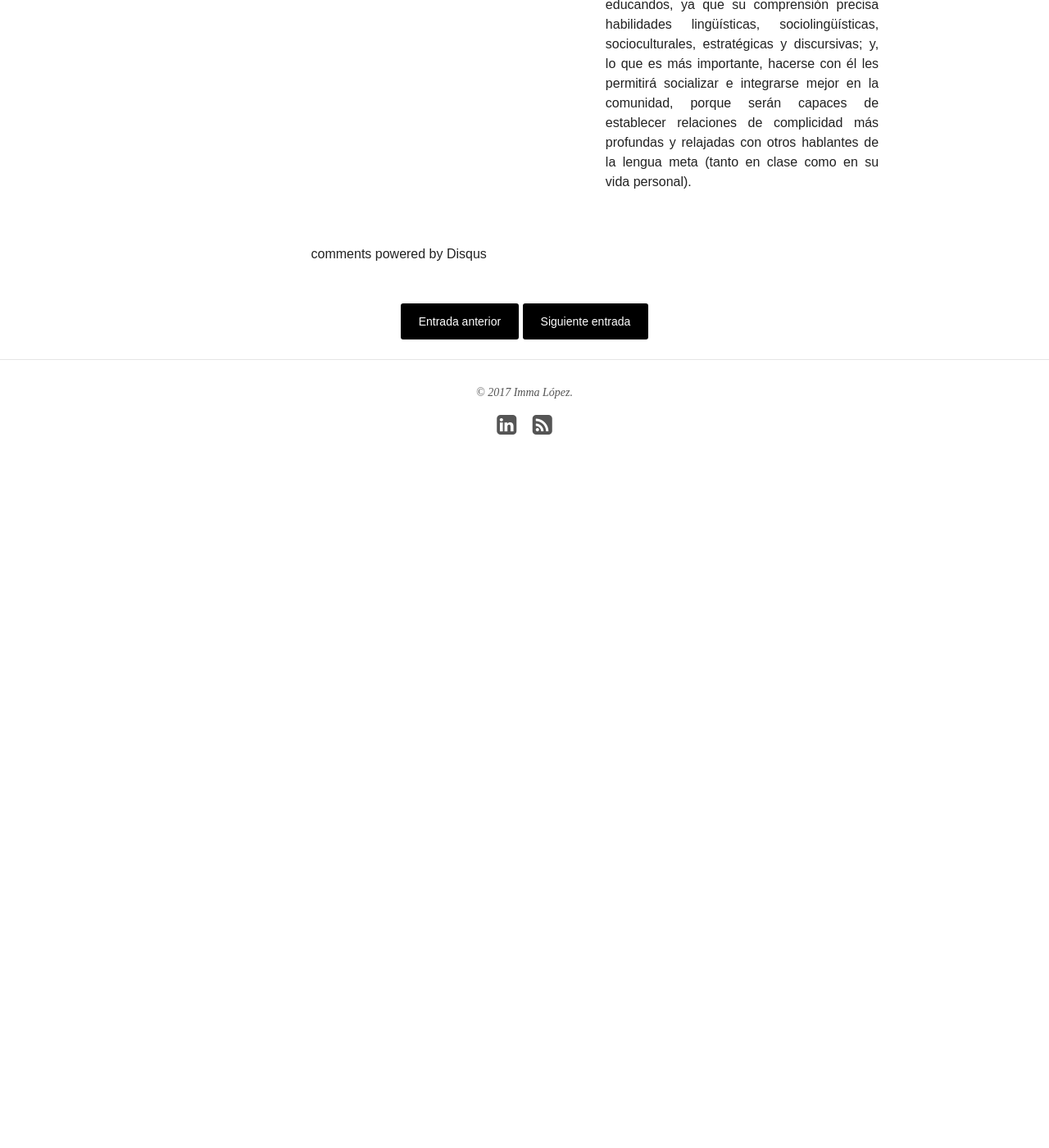
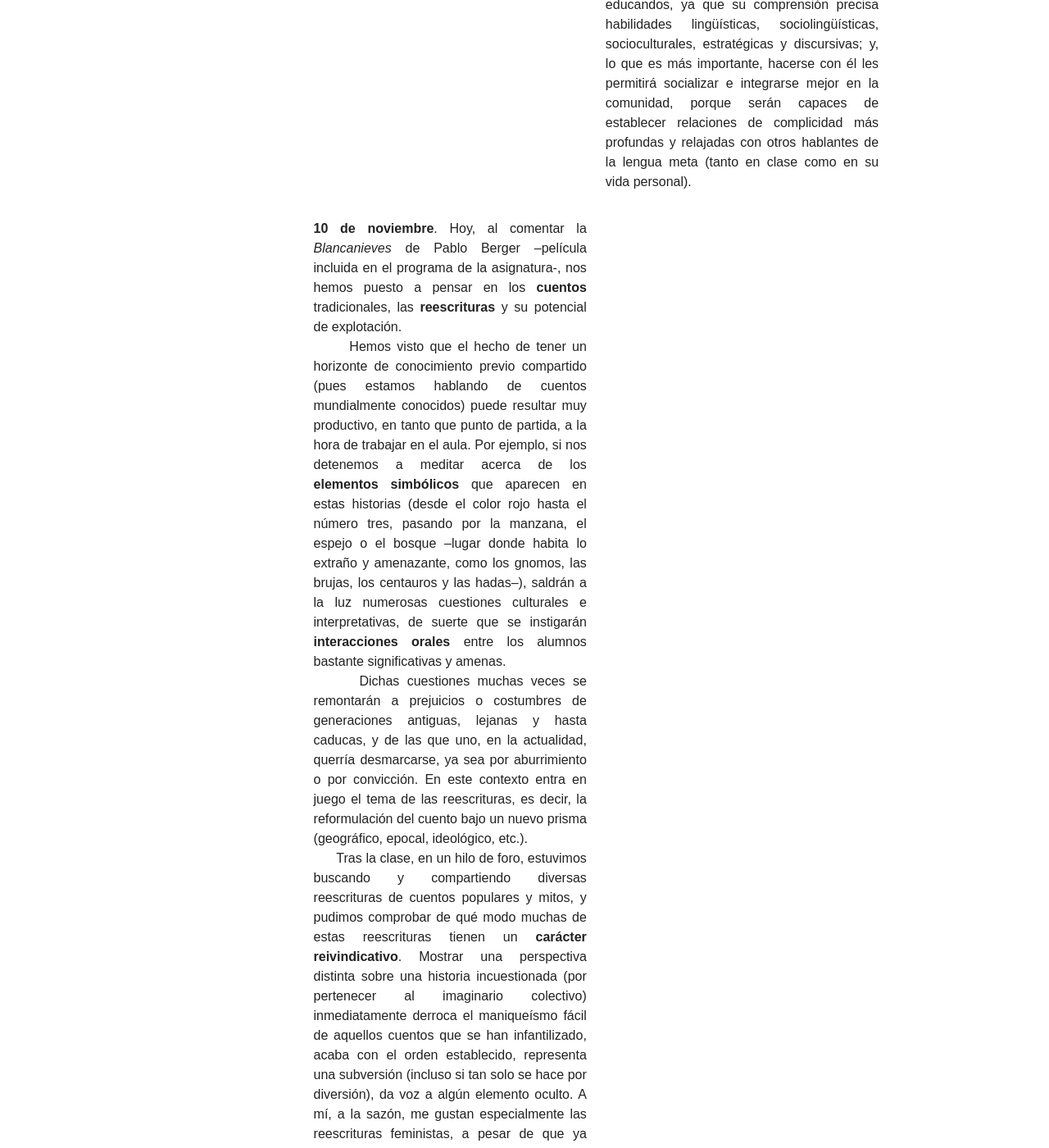
Before and after one commit to immalopez/immalopez.github.io, a Jekyll site: the page built from _posts/blog/2017-10-20-registro-de-aprendizaje-reflexivo.md, in a window 1280 px wide and 1400 px high, scrolled down 8870 px. Shown: the whole window at 82% size. Built offline with Jekyll 4.4.1, drawn with Linux system fonts in a browser that asks for light colours; nearby versions of some CDN libraries; comment, search, counter and statistics services are not loaded; before the commit the page ends 9500 px from its top, so only the background shows below that; some of the changed text lies outside the part shown.

Commit message:
Update 2017-10-20-registro-de-aprendizaje-reflexivo.md

```diff
--- a/_posts/blog/2017-10-20-registro-de-aprendizaje-reflexivo.md
+++ b/_posts/blog/2017-10-20-registro-de-aprendizaje-reflexivo.md
@@ -123,5 +123,12 @@ Para ello, seguiremos un procedimiento de **reflexión en columna**: en la izqui
         Además, incorporar el humor de nuestra cultura en el aula de ELE (ya no hablo de mis estudiantes), aunque requiera de mucho trabajo, también permite abordar todos frentes de la competencia comunicativa de los educandos, ya que su comprensión precisa habilidades lingüísticas, sociolingüísticas, socioculturales, estratégicas y discursivas; y, lo que es más importante, hacerse con él les permitirá socializar e integrarse mejor en la comunidad, porque serán capaces de establecer relaciones de complicidad más profundas y relajadas con otros hablantes de la lengua meta (tanto en clase como en su vida personal).
         </td>
       </tr>
+    <tr>
+      <td><strong>10 de noviembre</strong>. Hoy, al comentar la <i>Blancanieves</i> de Pablo Berger –película incluida en el programa de la asignatura-, nos hemos puesto a pensar en los <strong>cuentos</strong> tradicionales, las <strong>reescrituras</strong> y su potencial de explotación.<br />
+        Hemos visto que el hecho de tener un horizonte de conocimiento previo compartido (pues estamos hablando de cuentos mundialmente conocidos) puede resultar muy productivo, en tanto que punto de partida, a la hora de trabajar en el aula. Por ejemplo, si nos detenemos a meditar acerca de los <strong>elementos simbólicos</strong> que aparecen en estas historias (desde el color rojo hasta el número tres, pasando por la manzana, el espejo o el bosque –lugar donde habita lo extraño y amenazante, como los gnomos, las brujas, los centauros y las hadas–), saldrán a la luz numerosas cuestiones culturales e interpretativas, de suerte que se instigarán <strong>interacciones orales</strong> entre los alumnos bastante significativas y amenas.<br />
+        Dichas cuestiones muchas veces se remontarán a prejuicios o costumbres de generaciones antiguas, lejanas y hasta caducas, y de las que uno, en la actualidad, querría desmarcarse, ya sea por aburrimiento o por convicción. En este contexto entra en juego el tema de las reescrituras, es decir, la reformulación del cuento bajo un nuevo prisma (geográfico, epocal, ideológico, etc.).<br />
+        Tras la clase, en un hilo de foro, estuvimos buscando y compartiendo diversas reescrituras de cuentos populares y mitos, y pudimos comprobar de qué modo muchas de estas reescrituras tienen un <strong>carácter reivindicativo</strong>. Mostrar una perspectiva distinta sobre una historia incuestionada (por pertenecer al imaginario colectivo) inmediatamente derroca el maniqueísmo fácil de aquellos cuentos que se han infantilizado, acaba con el orden establecido, representa una subversión (incluso si tan solo se hace por diversión), da voz a algún elemento oculto. A mí, a la sazón, me gustan especialmente las reescrituras feministas, a pesar de que ya empiezan a estar algo manidas, y creo que podrían dar mucho juego en el aula.
+        </td>
+      </tr>
   </tbody>
 </table>
```
